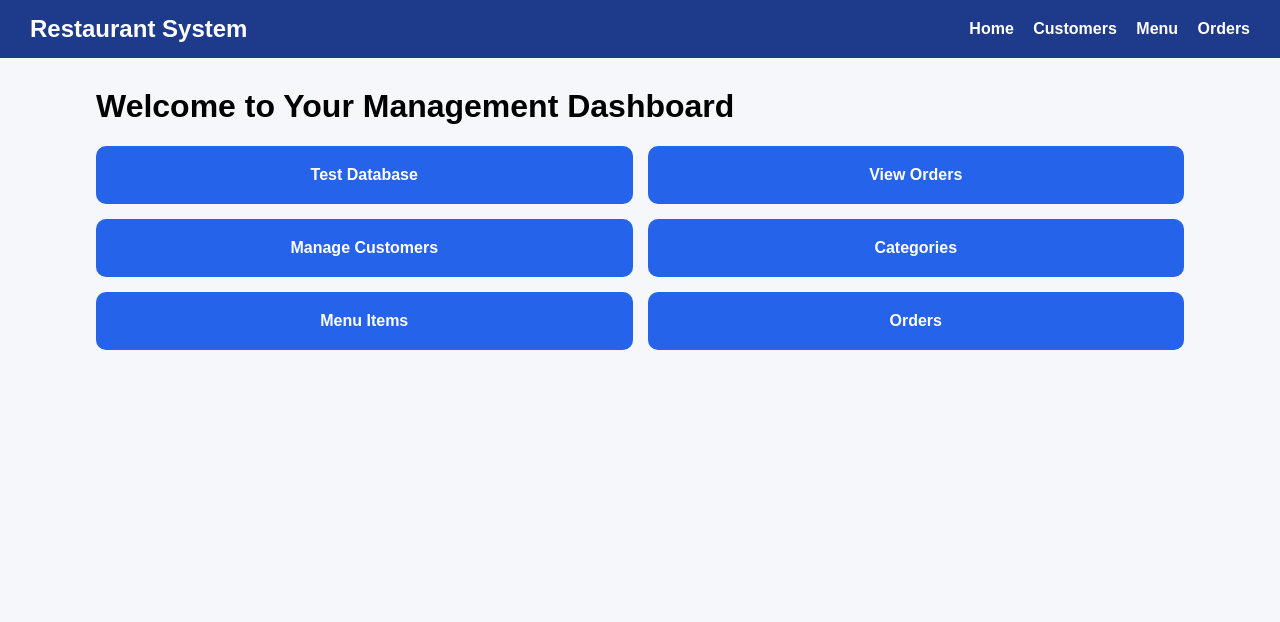
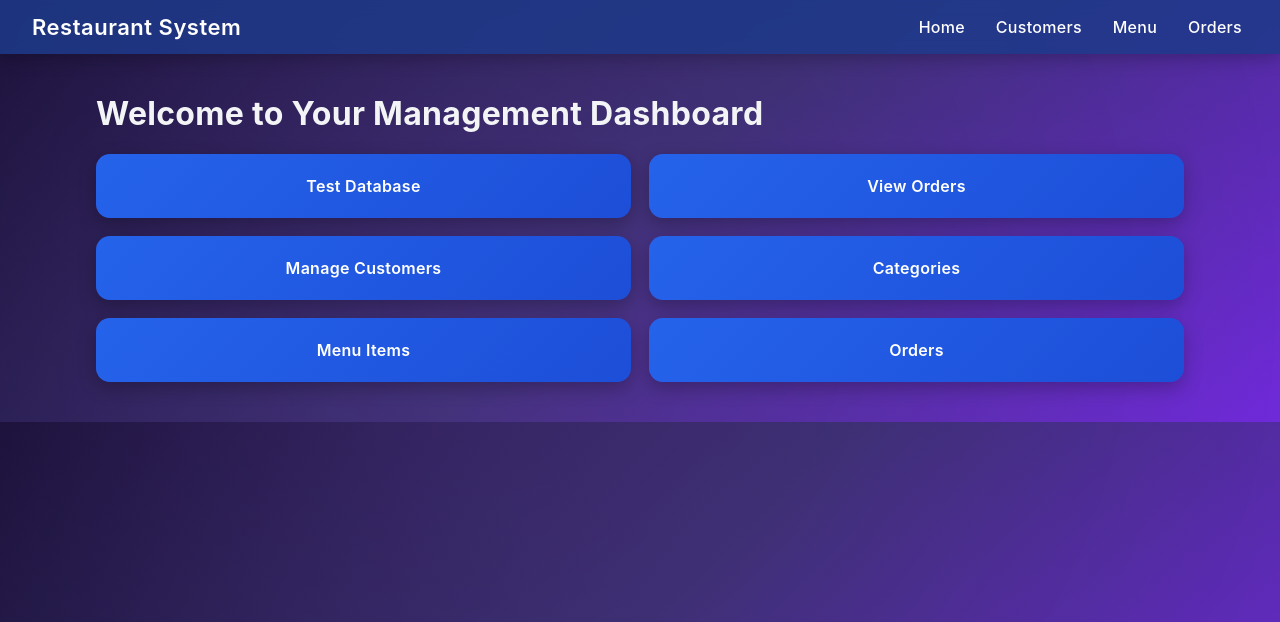
Before and after one commit to Tharshan512/Restaurant-Order-System, a Flask app: page / in a window 1280 px wide. Shown: the top 622 px of the page. Run offline with Flask 3, Linux system fonts and the light colour scheme.

Commit message:
styling changes

```diff
--- a/db_config.py
+++ b/db_config.py
@@ -4,7 +4,7 @@ def get_db_connection():
     connection = mysql.connector.connect(
         host="localhost",
         user="root",
-        password="Kartikay.25",
+        password="5890Qudsia!",
         database="restaurant_db"
     )
     return connection
--- a/static/style.css
+++ b/static/style.css
@@ -1,99 +1,247 @@
+/* GLOBAL TEXT */
 body {
-    font-family: Arial, sans-serif;
-    background: #f5f7fb;
+    font-family: 'Inter', 'Segoe UI', Arial, sans-serif;
+    background: linear-gradient(135deg, #0f0c29, #302b63, #6d28d9);
     margin: 0;
+    overflow-x: hidden;
+    color: #f3f4f6; /* softer light text */
+    letter-spacing: 0.3px;
+    animation: fadeBody 1s ease-out;
+}
+
+@keyframes fadeBody {
+    from { opacity: 0; }
+    to { opacity: 1; }
+}
+
+body::before {
+    content: "";
+    position: fixed;
+    width: 200%;
+    height: 200%;
+    background: radial-gradient(circle at 20% 20%, rgba(168, 85, 247, 0.18), transparent 45%);
+    animation: moveBg 14s infinite alternate ease-in-out;
+    z-index: -1;
+}
+
+@keyframes moveBg {
+    0% { transform: translate(0, 0); }
+    100% { transform: translate(-60px, -60px); }
 }
 
 /* NAVBAR */
 .navbar {
-    background-color: #1e3a8a;
-    padding: 15px 30px;
+    background: rgba(30, 58, 138, 0.85);
+    padding: 14px 32px;
     color: white;
     display: flex;
     justify-content: space-between;
     align-items: center;
+    backdrop-filter: blur(8px);
+    box-shadow: 0 4px 18px rgba(0,0,0,0.25);
+    animation: slideDown 0.6s ease-out;
+}
+
+@keyframes slideDown {
+    from { transform: translateY(-20px); opacity: 0; }
+    to { transform: translateY(0); opacity: 1; }
 }
 
 .navbar h2 {
     margin: 0;
+    font-size: 22px;
+    font-weight: 600;
+    letter-spacing: 0.5px;
 }
 
+/* NAV LINKS */
 .nav-links a {
     color: white;
-    margin-left: 15px;
+    margin-left: 14px;
     text-decoration: none;
-    font-weight: bold;
+    font-weight: 500;
+    position: relative;
+    transition: 0.3s ease;
+    padding: 4px 6px;
 }
 
 .nav-links a:hover {
-    text-decoration: underline;
+    color: #bfdbfe;
+    transform: translateY(-2px);
+}
+
+.nav-links a::after {
+    content: "";
+    position: absolute;
+    width: 0%;
+    height: 2px;
+    bottom: -3px;
+    left: 0;
+    background-color: #93c5fd;
+    transition: 0.3s;
+}
+
+.nav-links a:hover::after {
+    width: 100%;
 }
 
 /* MAIN CONTAINER */
 .container {
     width: 85%;
-    margin: 30px auto;
+    margin: 40px auto;
+    animation: fadeIn 0.8s ease-out;
 }
 
 /* CARDS */
 .card {
-    background-color: #2563eb;
+    background: linear-gradient(135deg, #2563eb, #1d4ed8);
     color: white;
-    padding: 20px;
-    border-radius: 10px;
+    padding: 22px;
+    border-radius: 14px;
     text-decoration: none;
     display: block;
     text-align: center;
-    font-weight: bold;
-    transition: 0.3s;
+    font-weight: 600;
+    transition: all 0.35s ease;
+    box-shadow: 0 6px 18px rgba(0,0,0,0.25);
 }
 
 .card:hover {
-    background-color: #1d4ed8;
-    transform: scale(1.03);
+    transform: scale(1.05) translateY(-6px);
+    box-shadow: 0 10px 28px rgba(0,0,0,0.35);
 }
 
+/* GRID */
 .grid {
     display: grid;
     grid-template-columns: repeat(2, 1fr);
-    gap: 15px;
+    gap: 18px;
 }
 
 /* TABLE */
 table {
     width: 100%;
     border-collapse: collapse;
-    margin-top: 20px;
-    background: white;
-    border-radius: 10px;
+    margin-top: 25px;
+    background: rgba(255,255,255,0.95);
+    border-radius: 12px;
     overflow: hidden;
+    animation: fadeIn 0.6s ease-out;
+    backdrop-filter: blur(6px);
 }
 
 th {
-    background-color: #2563eb;
+    background: #2563eb;
     color: white;
-    padding: 12px;
+    padding: 14px;
+    font-size: 15px;
+    letter-spacing: 0.4px;
 }
 
 td {
-    padding: 10px;
+    padding: 12px;
     text-align: center;
-    border-bottom: 1px solid #eee;
+    border-bottom: 1px solid #e5e7eb;
+    color: #1f2937;
 }
 
 tr:hover {
-    background-color: #f0f4ff;
+    background-color: #eef2ff;
 }
 
 /* BUTTON */
 .btn {
-    background-color: #10b981;
+    background: linear-gradient(135deg, #10b981, #059669);
     color: white;
-    padding: 8px 14px;
-    border-radius: 6px;
+    padding: 10px 16px;
+    border-radius: 8px;
     text-decoration: none;
+    transition: 0.3s ease;
+    font-weight: 600;
+    box-shadow: 0 4px 12px rgba(0,0,0,0.2);
 }
 
 .btn:hover {
-    background-color: #059669;
+    transform: scale(1.07);
+    box-shadow: 0 6px 18px rgba(0,0,0,0.3);
 }
+
+/* FORM */
+form {
+    background: rgba(255, 255, 255, 0.14);
+    padding: 28px;
+    border-radius: 14px;
+    width: 380px;
+    margin: 50px auto;
+    color: white;
+    backdrop-filter: blur(10px);
+    box-shadow: 0 8px 26px rgba(0,0,0,0.35);
+    animation: popIn 0.6s ease-out;
+}
+
+@keyframes popIn {
+    from { transform: scale(0.92); opacity: 0; }
+    to { transform: scale(1); opacity: 1; }
+}
+
+label {
+    color: #e0e7ff;
+    font-weight: 500;
+    font-size: 15px;
+}
+
+input[type="text"],
+input[type="tel"],
+input[type="number"] {
+    width: 100%;
+    padding: 12px;
+    border-radius: 10px;
+    border: none;
+    margin-top: 6px;
+    margin-bottom: 18px;
+    background: rgba(255, 255, 255, 0.25);
+    color: white;
+    font-size: 15px;
+    transition: 0.25s ease;
+}
+
+input[type="text"]:focus,
+input[type="tel"]:focus,
+input[type="number"]:focus {
+    outline: none;
+    background: rgba(255,255,255,0.35);
+    transform: scale(1.02);
+}
+
+input::placeholder {
+    color: #d1d5db;
+}
+
+button,
+input[type="submit"] {
+    width: 100%;
+    padding: 14px;
+    background: linear-gradient(135deg, #10b981, #059669);
+    color: white;
+    border: none;
+    border-radius: 10px;
+    font-weight: 600;
+    cursor: pointer;
+    transition: 0.3s ease;
+    box-shadow: 0 4px 14px rgba(0,0,0,0.25);
+}
+
+button:hover,
+input[type="submit"]:hover {
+    transform: scale(1.06);
+    box-shadow: 0 6px 20px rgba(0,0,0,0.35);
+}
+
+a {
+    color: #c7d2fe;
+    font-weight: 500;
+}
+
+a:hover {
+    text-decoration: underline;
+}
--- a/templates/add_category.html
+++ b/templates/add_category.html
@@ -7,4 +7,5 @@
 </form>
 
 <br>
+<link rel="stylesheet" href="{{ url_for('static', filename='style.css') }}">
 <a href="/categories">Back</a>
--- a/templates/add_customer.html
+++ b/templates/add_customer.html
@@ -9,4 +9,5 @@
 </form>
 
 <br>
+<link rel="stylesheet" href="{{ url_for('static', filename='style.css') }}">
 <a href="/customers">Back to Customers</a>
--- a/templates/add_menu_item.html
+++ b/templates/add_menu_item.html
@@ -19,4 +19,5 @@
 </form>
 
 <br>
+<link rel="stylesheet" href="{{ url_for('static', filename='style.css') }}">
 <a href="/menu-items">Back</a>
--- a/templates/add_order.html
+++ b/templates/add_order.html
@@ -30,4 +30,5 @@
 </form>
 
 <br>
+<link rel="stylesheet" href="{{ url_for('static', filename='style.css') }}">
 <a href="/orders">Back</a>
--- a/templates/categories.html
+++ b/templates/categories.html
@@ -23,4 +23,5 @@
 </table>
 
 <br>
+<link rel="stylesheet" href="{{ url_for('static', filename='style.css') }}">
 <a href="/">Back Home</a>
--- a/templates/edit_category.html
+++ b/templates/edit_category.html
@@ -7,4 +7,5 @@
 </form>
 
 <br>
+<link rel="stylesheet" href="{{ url_for('static', filename='style.css') }}">
 <a href="/categories">Back</a>
--- a/templates/edit_customer.html
+++ b/templates/edit_customer.html
@@ -9,4 +9,5 @@
 </form>
 
 <br>
+<link rel="stylesheet" href="{{ url_for('static', filename='style.css') }}">
 <a href="/customers">Back to Customers</a>
--- a/templates/edit_menu_item.html
+++ b/templates/edit_menu_item.html
@@ -21,4 +21,5 @@
 </form>
 
 <br>
+<link rel="stylesheet" href="{{ url_for('static', filename='style.css') }}">
 <a href="/menu-items">Back</a>
--- a/templates/edit_order.html
+++ b/templates/edit_order.html
@@ -13,4 +13,5 @@
 </form>
 
 <br>
+<link rel="stylesheet" href="{{ url_for('static', filename='style.css') }}">
 <a href="/orders">Back</a>
--- a/templates/edit_order_item.html
+++ b/templates/edit_order_item.html
@@ -8,4 +8,5 @@
 </form>
 
 <br>
+<link rel="stylesheet" href="{{ url_for('static', filename='style.css') }}">
 <a href="/orders/{{ order_id }}/items">Back</a>
--- a/templates/manage_order_items.html
+++ b/templates/manage_order_items.html
@@ -38,4 +38,5 @@
 </table>
 
 <br>
+<link rel="stylesheet" href="{{ url_for('static', filename='style.css') }}">
 <a href="/orders">Back to Orders</a>
--- a/templates/menu_items.html
+++ b/templates/menu_items.html
@@ -28,4 +28,5 @@
 </table>
 
 <br>
+<link rel="stylesheet" href="{{ url_for('static', filename='style.css') }}">
 <a href="/">Back Home</a>
--- a/templates/order_details.html
+++ b/templates/order_details.html
@@ -27,6 +27,7 @@
     </table>
 
     <br>
+    <link rel="stylesheet" href="{{ url_for('static', filename='style.css') }}">
     <a href="/">Back to Home</a>
 </body>
 </html>
--- a/templates/orders.html
+++ b/templates/orders.html
@@ -32,4 +32,5 @@
 </table>
 
 <br>
+<link rel="stylesheet" href="{{ url_for('static', filename='style.css') }}">
 <a href="/">Back Home</a>
```
